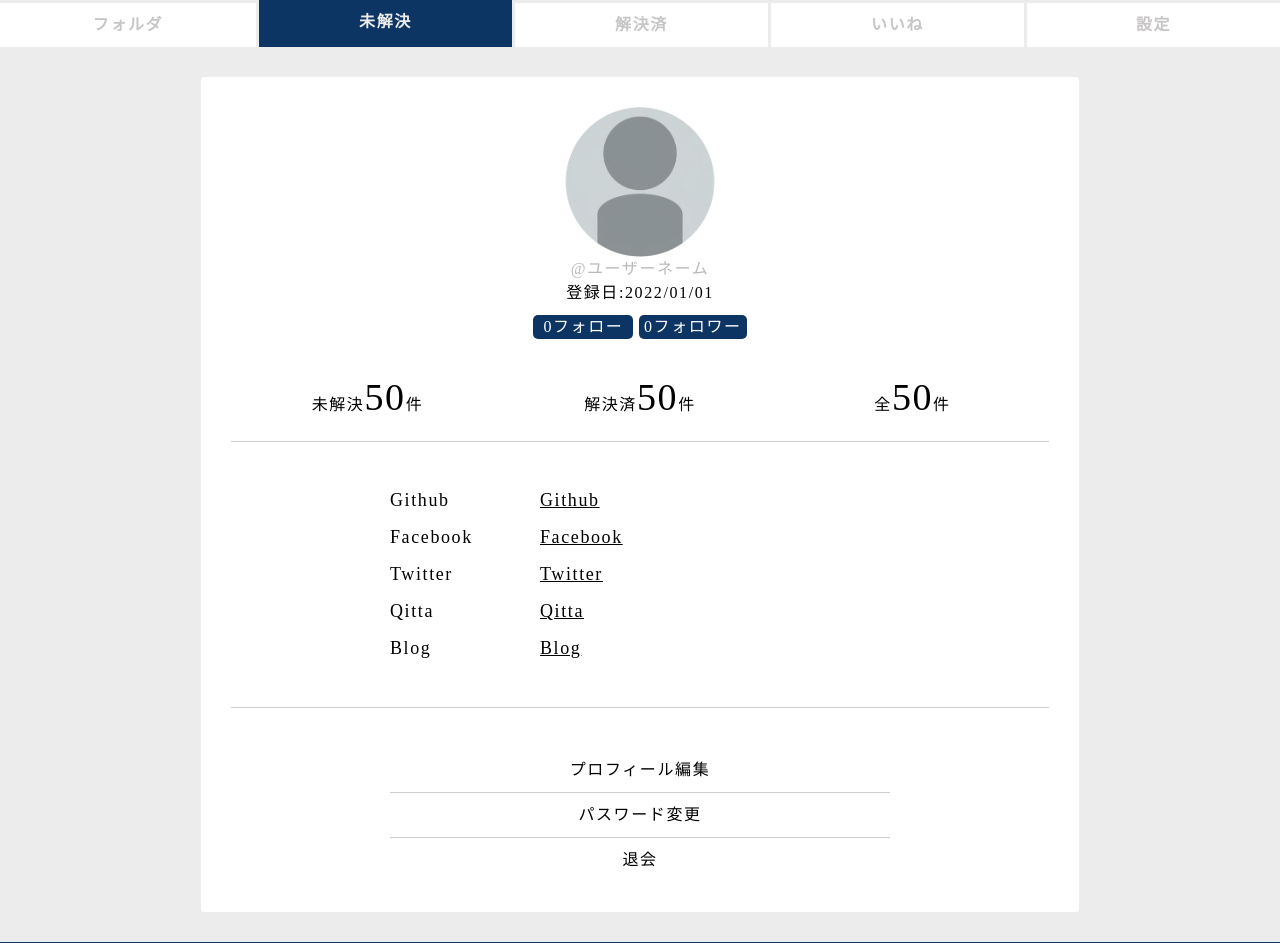
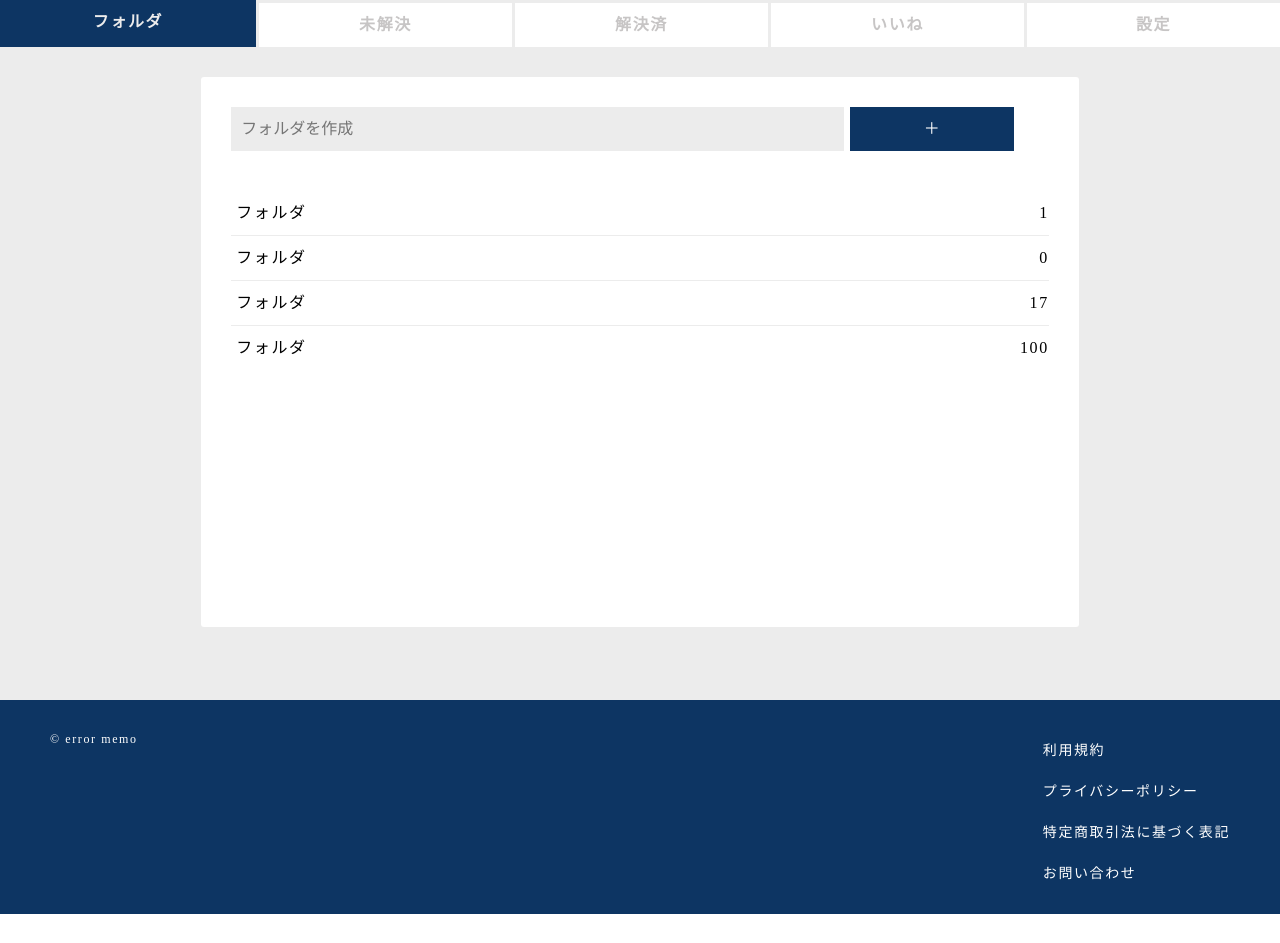
Before and after one commit to nodoguro68/error_memo, a PHP site: page /mypage.php in a window 1280 px wide. Shown: the part 120-1063 px from the top of the page. After the commit the page ends 1034 px from the top, so only its background shows below. Run offline with PHP 8.4, Linux system fonts and the light colour scheme; style sheets or scripts are compiled from the project's sources; some libraries are stand-ins or nearby versions.

Commit message:
タブメニューをデフォルト表示に修正

```diff
--- a/app/mypage.php
+++ b/app/mypage.php
@@ -8,8 +8,8 @@ include '../template/header.php';
 <main class="main">
     <div class="tab">
         <ul class="tab__inner">
-            <li class="tab__item">フォルダ</li>
-            <li class="tab__item tab__item--active">未解決</li>
+            <li class="tab__item tab__item--active">フォルダ</li>
+            <li class="tab__item">未解決</li>
             <li class="tab__item">解決済</li>
             <li class="tab__item">いいね</li>
             <li class="tab__item">設定</li>
@@ -18,7 +18,7 @@ include '../template/header.php';
 
     <div class="container">
 
-        <div class="tab-menu">
+        <div class="tab-menu  tab-menu--active">
             <form method="post" class="folder-form">
                 <input type="text" name="create_folder" class="folder-form__input" placeholder="フォルダを作成">
                 <input type="submit" value="＋" class="folder-form__submit-btn" disabled>
@@ -96,7 +96,7 @@ include '../template/header.php';
             </ul>
         </div>
 
-        <div class="tab-menu tab-menu--active">
+        <div class="tab-menu">
             <div class="mypage-contents">
                 <div class="user-info">
                     <div class="img-wrap">
```
